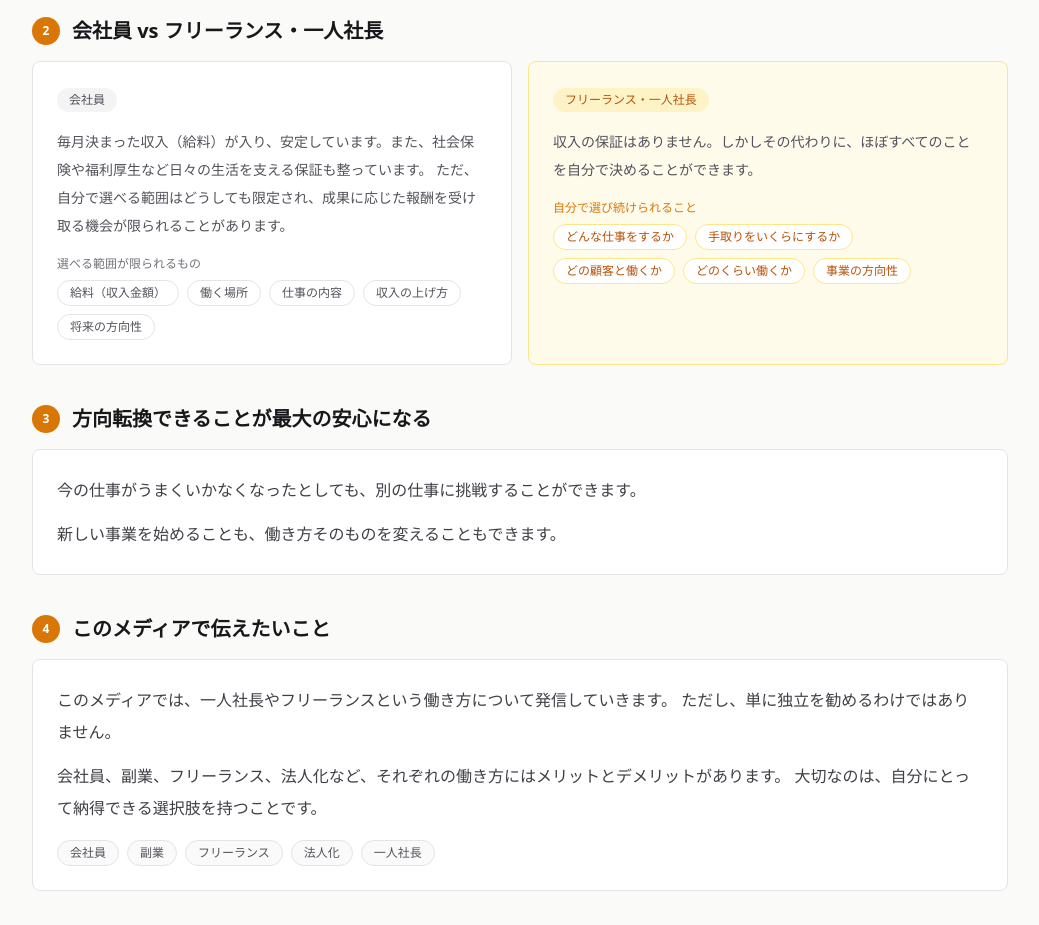
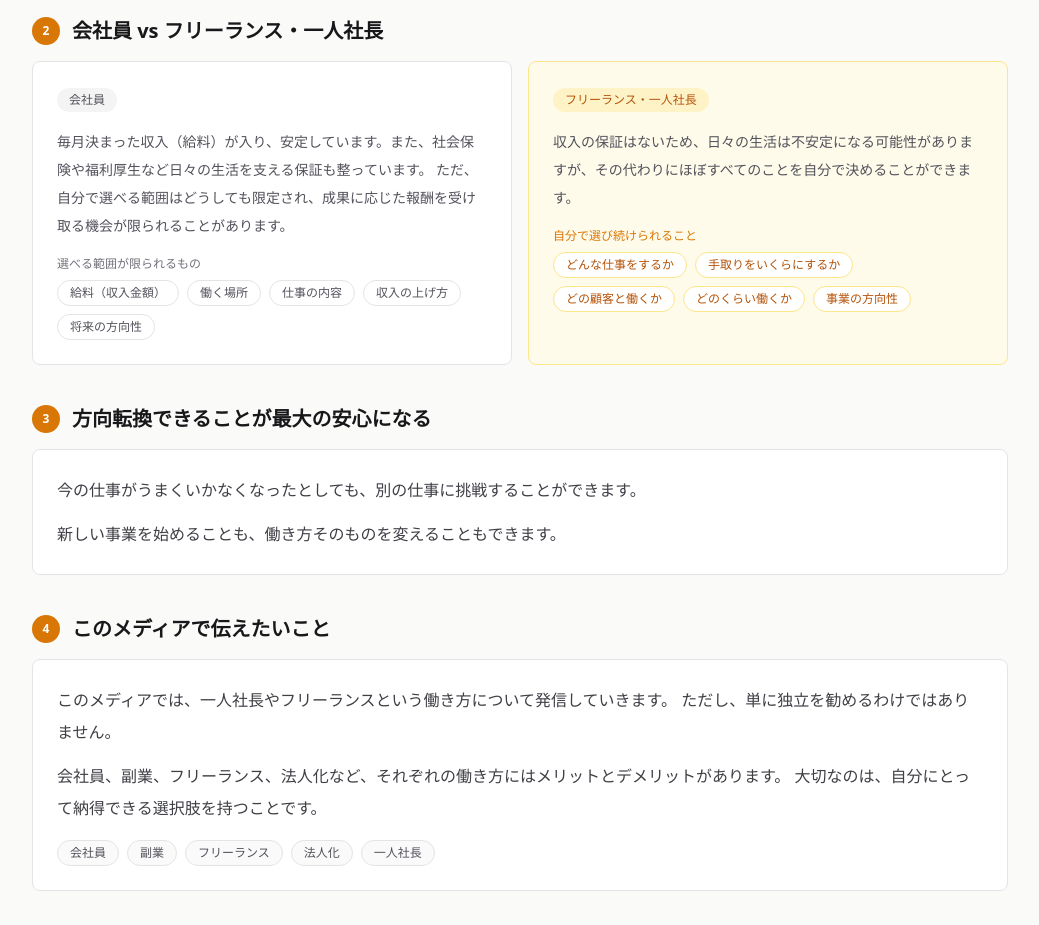
Before and after one commit to al-kito/solokeiei, a Next.js app: page /why in a window 1280 px wide. Shown: the part 1200-2125 px from the top of the page, without its empty margins (120-1159 px from the left). Built offline with nearby package versions, Linux system fonts and the light colour scheme.

Commit message:
update why page content
Co-Authored-By: Claude Sonnet 4.6 <noreply@anthropic.com>

```diff
--- a/src/app/why/page.tsx
+++ b/src/app/why/page.tsx
@@ -128,7 +128,7 @@ export default function WhyPage() {
               フリーランス・一人社長
             </span>
             <p className="text-sm leading-7 text-zinc-600">
-              収入の保証はありません。しかしその代わりに、ほぼすべてのことを自分で決めることができます。
+              収入の保証はないため、日々の生活は不安定になる可能性がありますが、その代わりにほぼすべてのことを自分で決めることができます。
             </p>
             <div>
               <p className="mb-2 text-xs font-medium text-amber-600">自分で選び続けられること</p>
```
